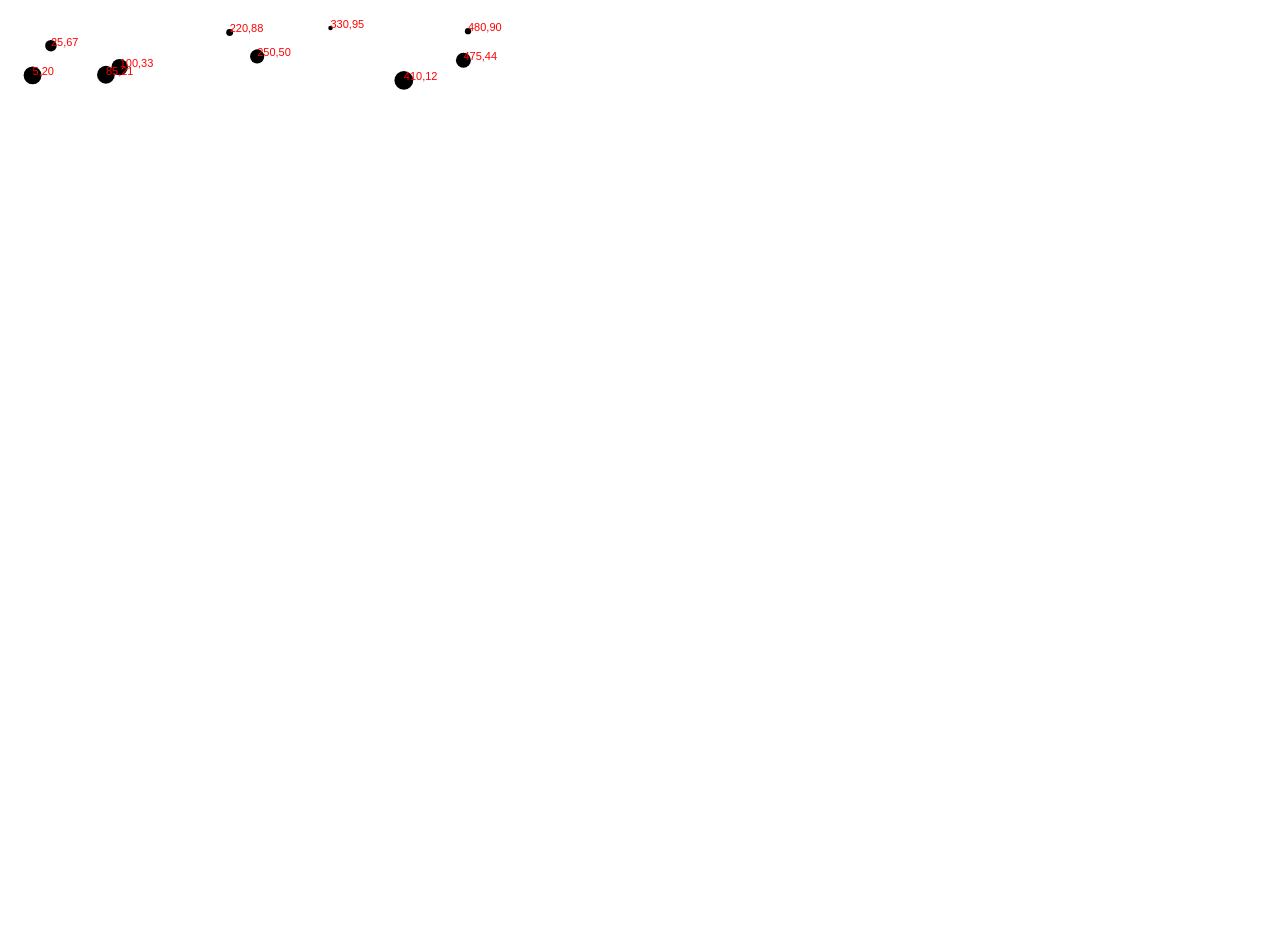
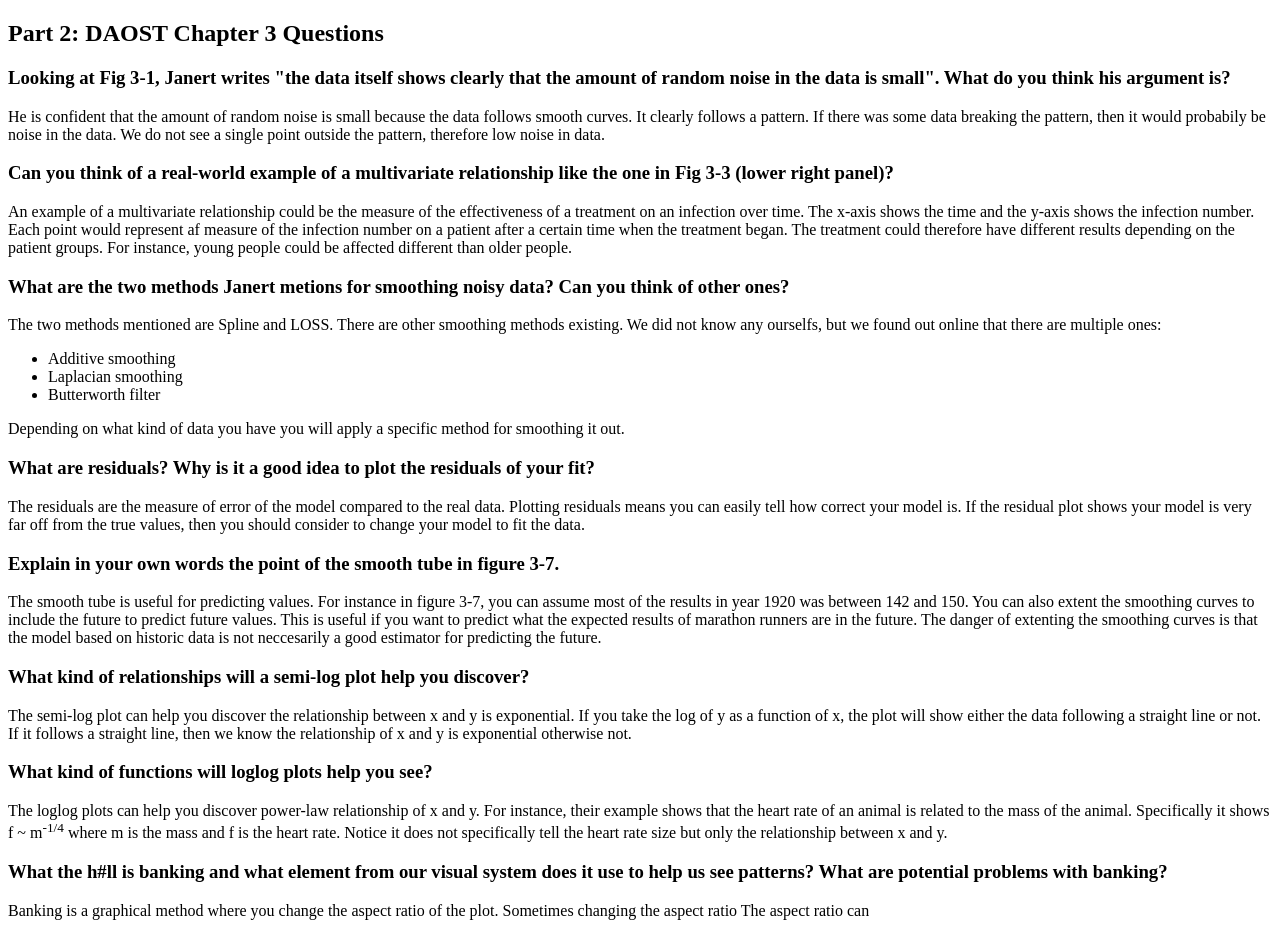
Before and after one commit to ccbn/SDA, a plain HTML site: page Assignment1/index.html in a window 1280 px wide. Before the commit the page ends 800 px from the top, so only its background shows below. Drawn offline with nearby package versions, Linux system fonts and the light colour scheme.

Commit message:
Part 2 delvist lavet

```diff
--- a/Assignment1/index.html
+++ b/Assignment1/index.html
@@ -3,68 +3,55 @@
   <head>
       <meta charset="utf-8">
       <title>D3 Page Template</title>
-      <script type="text/javascript" src="../d3/d3.js"></script>
+      <script type="text/javascript" src="d3/d3.js"></script>
   </head>
   <body>
-      <script type="text/javascript">
-        var w = 500;
-        var h = 100;
-        var padding = 20;
-        var dataset = [[5, 20], [480, 90], [250, 50], [100, 33], [330, 95],
-                      [410, 12], [475, 44], [25, 67], [85, 21], [220, 88]];
-        d3.max(dataset, function(d) {
-          return d[0];
-        });
+		<h2>Part 2: DAOST Chapter 3 Questions</h2>
+		<h3>Looking at Fig 3-1, Janert writes "the data itself shows clearly that the amount of random noise in the data is small".
+			What do you think his argument is?</h3>
+		<p>
+			He is confident that the amount of random noise is small because the data follows smooth curves. It clearly follows a pattern. If there was some data breaking the pattern,
+			then it would probabily be noise in the data. We do not see a single point outside the pattern, therefore low noise in data.
+		</p>
+		<h3>Can you think of a real-world example of a multivariate relationship like the one in Fig 3-3 (lower right panel)?</h3>
+		<p>
+			An example of a multivariate relationship could be the measure of the effectiveness of a treatment on an infection over time. The x-axis shows the time and the y-axis shows the infection number.
+			Each point would represent af measure of the infection number on a patient after a certain time when the treatment began. The treatment could therefore have different results depending on the patient groups. For instance, young people could be affected different than older people.
+		</p>
+		<h3>What are the two methods Janert metions for smoothing noisy data? Can you think of other ones?</h3>
+		<p>
+			The two methods mentioned are Spline and LOSS. There are other smoothing methods existing. We did not know any ourselfs, but we found out online that there are multiple ones:
+		</p>
+		<ul>
+				<li>Additive smoothing</li>
+				<li>Laplacian smoothing</li>
+				<li>Butterworth filter</li>
+		</ul>
+		<p>
+			Depending on what kind of data you have you will apply a specific method for smoothing it out.
+		</p>
+		<h3>What are residuals? Why is it a good idea to plot the residuals of your fit?</h3>
+		<p>The residuals are the measure of error of the model compared to the real data. Plotting residuals means you can
+		easily tell how correct your model is. If the residual plot shows your model is very far off from the true values, then you should consider to change your model to fit the data.
+		</p>
+		<h3>Explain in your own words the point of the smooth tube in figure 3-7.</h3>
+		<p>
+			The smooth tube is useful for predicting values. For instance in figure 3-7, you can assume most of the results in year 1920 was between 142 and 150. You can also extent the smoothing curves to include the future to predict future values.
+			This is useful if you want to predict what the expected results of marathon runners are in the future. The danger of extenting the smoothing curves is that the model based on historic data is not neccesarily a good estimator for predicting the future.
+		</p>
+		<h3>What kind of relationships will a semi-log plot help you discover?</h3>
+		<p>
+			The semi-log plot can help you discover the relationship between x and y is exponential. If you take the log of y as a function of x, the plot will show either the data following a straight line or not. If it follows a straight line, then we know the relationship of x and y is exponential otherwise not.
+		</p>
+		<h3>What kind of functions will loglog plots help you see?</h3>
+		<p>The loglog plots can help you discover power-law relationship of x and y. For instance, their example shows that the heart rate of an animal is related to the mass of the animal. Specifically it shows f ~ m<sup>-1/4</sup> where m is the mass and f is the heart rate.
+		Notice it does not specifically tell the heart rate size but only the relationship between x and y.
+		</p>
+		<h3>What the h#ll is banking and what element from our visual system does it use to help us see patterns? What are potential problems with banking?</h3>
+		<p>
+			Banking is a graphical method where you change the aspect ratio of the plot. Sometimes changing the aspect ratio The aspect ratio can
+		</p>
 
-        var xScale = d3.scaleLinear()
-          .domain([0, d3.max(dataset, function(d) {
-            return d[0];
-          })])
-          .range([padding, w - padding*2]);
+	</body>
 
-        var yScale = d3.scaleLinear()
-          .domain([0, d3.max(dataset, function(d) {
-            return d[1];
-          })])
-          .range([h - padding, padding]);
-
-        var svg = d3.select("body")
-						.append("svg")
-						.attr("width", w)
-						.attr("height", h);
-
-  			//Create circles
-  			svg.selectAll("circle")
-  			   .data(dataset)
-  			   .enter()
-  			   .append("circle")
-  			   .attr("cx", function(d) {
-  			   		return xScale(d[0]);
-  			   })
-  			   .attr("cy", function(d) {
-  			   		return yScale(d[1]);
-  			   })
-  			   .attr("r", function(d) {
-  			   		return Math.sqrt(h - d[1]);
-  			   });
-
-           //Create labels
-  			svg.selectAll("text")
-  			   .data(dataset)
-  			   .enter()
-  			   .append("text")
-  			   .text(function(d) {
-  			   		return d[0] + "," + d[1];
-  			   })
-  			   .attr("x", function(d) {
-  			   		return xScale(d[0]);
-  			   })
-  			   .attr("y", function(d) {
-  			   		return yScale(d[1]);
-  			   })
-  			   .attr("font-family", "sans-serif")
-  			   .attr("font-size", "11px")
-  			   .attr("fill", "red");
-      </script>
-  </body>
 </html>
```
